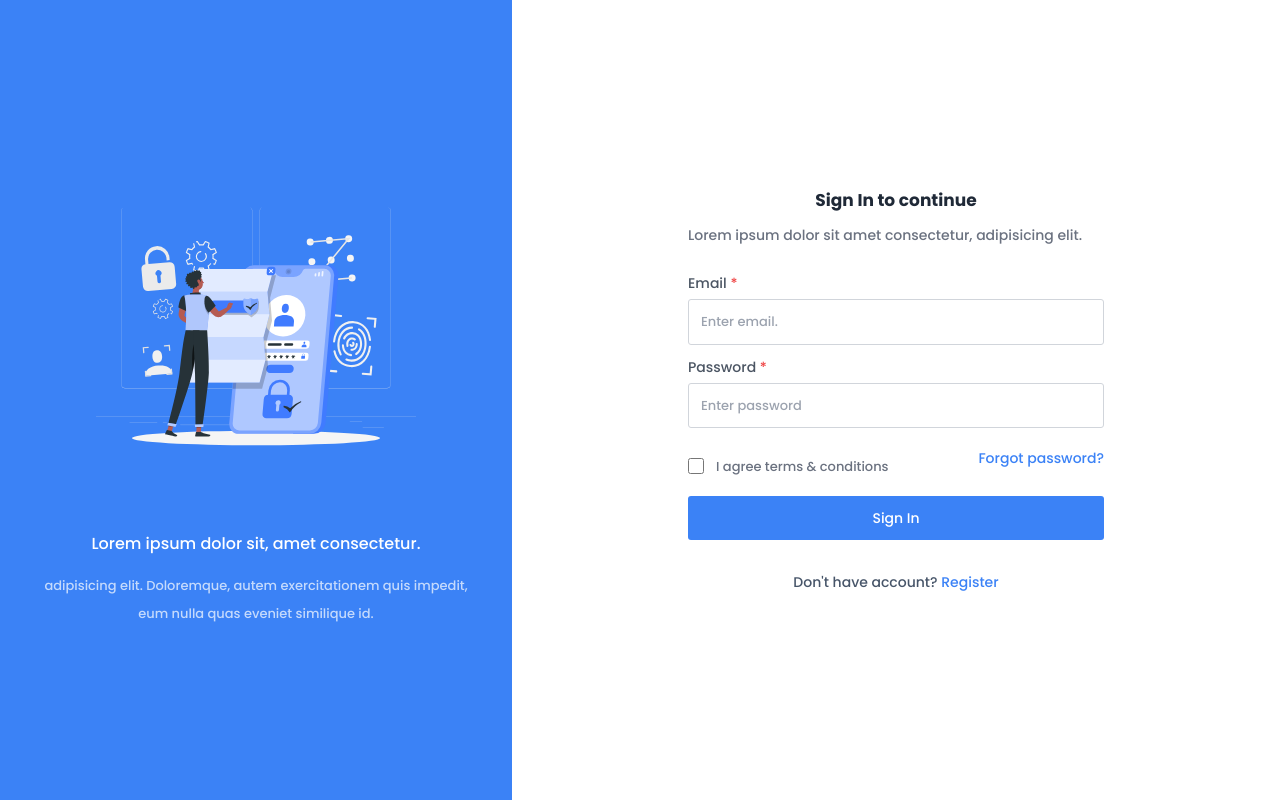
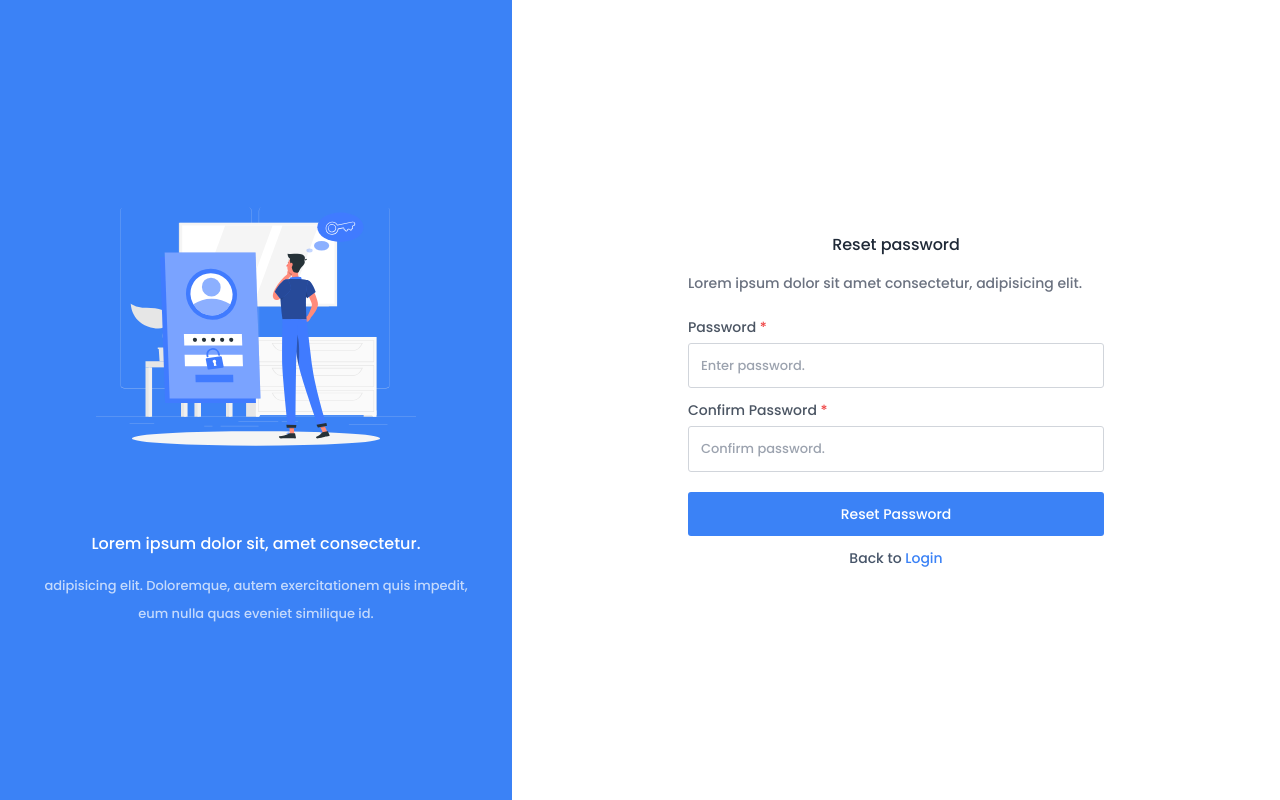
Before and after one commit to Nkaka23dev/User-Account-Management, a React (Vite) app: page /reset-password in a window 1280 px wide. Before the commit this address led to /reset-password#/login. Built offline with nearby package versions, Linux system fonts and the light colour scheme; no server answers; the HTML template or start-up script is replaced by a standard one.

Commit message:
fix: fixed magic link

```diff
--- a/src/App.tsx
+++ b/src/App.tsx
@@ -1,5 +1,5 @@
 import {
-  createHashRouter,
+  createBrowserRouter,
   createRoutesFromElements,
   Navigate,
   Route,
@@ -17,7 +17,7 @@ import { Toaster } from "react-hot-toast";
 import TwoFactorAuth from "./pages/2FA";
 import AuthLayout from "./pages/AuthLayout";
 
-const router = createHashRouter(
+const router = createBrowserRouter(
   createRoutesFromElements(
     <Route>
       <Route element={<AuthLayout />} path="/">
--- a/src/components/Loading.tsx
+++ b/src/components/Loading.tsx
@@ -1,7 +1,7 @@
 export default function Loading({ invert }: { invert?: boolean }) {
     return (
         <div className={`flex  space-x-2 items-center ${invert ? "justify-start" : "justify-center"}`}>
-            <img className={`animate-spin ${invert && "invert"}`} width={20} height={20} src="/vectors/loader.svg" alt="" /> <p className={invert && "text-black text-sm"}>Loading..</p>
+            <img className={`animate-spin ${invert && "invert"}`} width={20} height={20} src="/vectors/loader.svg" alt="" /> <p className={invert && "text-black font-medium text-sm"}>Loading..</p>
         </div>
     )
 }
--- a/src/components/Login.tsx
+++ b/src/components/Login.tsx
@@ -15,11 +15,21 @@ export default function Login() {
 
     const [loading, setloading] = useState(false)
     const schema = yup.object({
-        email: yup.string().required(),
-        password: yup.string().required('Password is required').min(6),
+        email: yup.string().email().required(),
+        password: yup.string().required('Password is required').test(
+            "regex",
+            "Password must be min 8 characters, and have 1 Special Character, 1 Uppercase, 1 Number and 1 Lowercase",
+            val => {
+                const regExp = new RegExp(
+                    "^(?=.*\\d)(?=.*[!@#$%^&*])(?=.*[a-z])(?=.*[A-Z]).{8,}$"
+                );
+                console.log(regExp.test(val), regExp, val);
+                return regExp.test(val);
+            }
+        )
     });
 
-    const { register, handleSubmit, formState: { errors } } =
+    const { register, reset, handleSubmit, getValues, formState: { errors } } =
         useForm({ resolver: yupResolver(schema) });
 
     const navigate = useNavigate()
@@ -30,7 +40,7 @@ export default function Login() {
 
     const onSubmit = (data: any) => {
         setloading(true)
-        authService
+        return authService
             .signIn({ email: data.email, password: data.password })
             .then(() => {
                 toast("Please check your email for authorization code")
@@ -42,6 +52,28 @@ export default function Login() {
                 toast.error("Login failed")
             });
     };
+
+
+    const [sendingLink, setsendingLink] = useState(false)
+
+    const handleSendLoginLink = () => {
+        if (getValues().email) {
+            setsendingLink(true)
+            return authService.sendLoginLink({ email: getValues().email }).then((e) => {
+                setsendingLink(false)
+                reset()
+                toast.success("login link sent. check your inbox")
+            }).catch((e) => {
+                toast.error(e.response.data.message)
+                setsendingLink(false)
+                reset()
+                console.log(e)
+            })
+        }
+    }
+
+
+    const [usePassword, setusePassword] = useState(false)
     return (
         <section>
             <div className='grid lg:grid-cols-1 grid-cols-5 h-screen'>
@@ -76,16 +108,31 @@ export default function Login() {
                         <div className=" w-full ">
                             <Input error={errors['email']} {...register("email")} placeholder="Enter email." label="Email" />
                         </div>
-                        <div className="">
-                            <Input error={errors['password']} type="password" {...register("password")} placeholder="Enter password" label="password" />
-                        </div>
+                        {
+                            usePassword && <div className="">
+                                <Input error={errors['password']} type="password" {...register("password")} placeholder="Enter password" label="password" />
+                            </div>
+                        }
                         <div className="pr-0 mt-5 flex flex-col gap-3">
                             <div className="flex items-center justify-between">
                                 <Checkbox label="I agree terms & conditions" />
                                 <Link to="/forgot-password" className="text-blue-500 font-medium text-sm mb-4 ">Forgot password?</Link>
                             </div>
-                            <button id="login-btn" type="submit" className={`bg-blue-500  w-full text-white font-medium  py-3 rounded-[3px] text-sm hover:bg-blue-600 ${loading ? 'pointer-events-none opacity-70' : ''}`}>
-                                {loading ? <Loading /> : 'Sign In'}
+
+                            <button onClick={(e) => {
+                                if (!usePassword) {
+                                    e.preventDefault()
+                                    setusePassword(true)
+
+                                }
+                            }} id="login-btn" type={usePassword ? "submit" : "button"} className={`bg-blue-500  w-full text-white font-medium  py-3 rounded-[3px] text-sm hover:bg-blue-600 ${loading ? 'pointer-events-none opacity-70' : ''}`}>
+                                Login with password
+                            </button>
+                            <button onClick={() => {
+                                setusePassword(false)
+                                handleSendLoginLink()
+                            }} id="login-btn" className={`bg-blue-100  w-full text-blue-500 font-medium  py-3 rounded-[3px] text-sm hover:bg-blue-100 ${sendingLink ? 'pointer-events-none opacity-70' : ''}`}>
+                                Sigin in with email
                             </button>
 
 
--- a/src/components/Register.tsx
+++ b/src/components/Register.tsx
@@ -36,7 +36,17 @@ export default function Register() {
         photo: yup.string(),
         gender: yup.string().required(),
         martal_status: yup.string().required().label("martal status"),
-        password: yup.string().required('Password is required').min(6),
+        password: yup.string().required('Password is required').test(
+            "regex",
+            "Password must be min 8 characters, and have 1 Special Character, 1 Uppercase, 1 Number and 1 Lowercase",
+            val => {
+                const regExp = new RegExp(
+                    "^(?=.*\\d)(?=.*[!@#$%^&*])(?=.*[a-z])(?=.*[A-Z]).{8,}$"
+                );
+                console.log(regExp.test(val), regExp, val);
+                return regExp.test(val);
+            }
+        ),
         confirm_password: yup.string()
             .oneOf([yup.ref('password')], 'Passwords must match')
     });
--- a/src/components/userprofile/ResetPassword.tsx
+++ b/src/components/userprofile/ResetPassword.tsx
@@ -12,7 +12,17 @@ export default function ResetPassword() {
 
     const schema = yup.object({
         old_password: yup.string().required('Old password is required').min(6),
-        new_password: yup.string().required(' new password is required').min(6),
+        new_password: yup.string().required('Password is required').test(
+            "regex",
+            "Password must be min 8 characters, and have 1 Special Character, 1 Uppercase, 1 Number and 1 Lowercase",
+            val => {
+                const regExp = new RegExp(
+                    "^(?=.*\\d)(?=.*[!@#$%^&*])(?=.*[a-z])(?=.*[A-Z]).{8,}$"
+                );
+                console.log(regExp.test(val), regExp, val);
+                return regExp.test(val);
+            }
+        ),
         comfirm_password: yup.string()
             .oneOf([yup.ref('new_password')], 'Passwords must match')
     });
--- a/src/components/userprofile/UserProfileForm.tsx
+++ b/src/components/userprofile/UserProfileForm.tsx
@@ -17,6 +17,7 @@ export default function UserProfileForm() {
         martal_status: yup.string().required().label("martal status"),
     });
 
+
     const { register, handleSubmit, formState: { errors } } =
         useForm({
             resolver: yupResolver(schema), defaultValues: {
@@ -25,7 +26,8 @@ export default function UserProfileForm() {
                 birth: user.birth,
                 nationality: user.nationality,
                 gender: user.gender,
-                martal_status: user.martal_status
+                martal_status: user.martal_status,
+                age: new Date().getFullYear() - new Date(user.birth).getFullYear()
             }
         });
 
@@ -37,8 +39,9 @@ export default function UserProfileForm() {
                 <Input error={errors['names']}   {...register("names")} placeholder="Enter full Name.." label="Full name" />
                 <Input error={errors['email']} {...register("email")} placeholder="Enter email." label="Email" />
             </div>
-            <div className="grid grid-cols-2 gap-4  ">
+            <div className="grid grid-cols-3 gap-4  ">
                 <Input error={errors['birth']}  {...register("birth")} type="date" placeholder="Date of Birth" label="Date of Birth" />
+                <Input error={errors['age']}  {...register("age")} type="number" placeholder="Age" label="Age" />
                 <Input error={errors['martal_status']} {...register("martal_status")} placeholder="martal status" label="Martal status" />
             </div>
             <div className="grid grid-cols-2 gap-4 capitalize  ">
--- a/src/components/userprofile/VerifyAccount.tsx
+++ b/src/components/userprofile/VerifyAccount.tsx
@@ -68,7 +68,7 @@ export default function VerifyAccount() {
                     <Input error={errors['national_id']}  {...register("national_id")} placeholder="Enter full Name.." label="National ID or passport numbers" />
                     <div className=" ">
                         <label className="text-sm mb-[6px] capitalize block text-gray-600 font-medium " htmlFor="photo">Upload your profile picture <span className='text-red-500'>*</span> </label>
-                        <div className={`border rounded-[3px] px-3 py-3 ${errors['file']?.message ? 'border-red-400 ' : 'border-slate-200 '}`}>
+                        <div className={`border flex items-center justify-between rounded-[3px] px-3 py-3 ${errors['file']?.message ? 'border-red-400 ' : 'border-slate-200 '}`}>
                             <input onChange={(e) => handleUpload(e.target.files[0])} type="file" className={`${loading && 'pointer-events-none opacity-50'} font-medium text-sm text-slate-600`} />
                             {loading && <Loading invert />}
                         </div>
--- a/src/context/authContext.tsx
+++ b/src/context/authContext.tsx
@@ -96,9 +96,10 @@ function useProvideAuth() {
     const parsedUrl = qs.parse(window.location.search.replaceAll("?", ''))
 
     const handleToken = () => {
-        return authService.verify2faToken({ token: parsedUrl.token }).then(({ data }) => {
+        return authService.verifyLoginLink({ token: parsedUrl.token }).then(({ data }) => {
             setCurrentUser(data)
             localStorage.setItem('token', data.access_token)
+            localStorage.setItem('refresh_token', data.refresh_token)
             setLoading(false)
         }).catch((e) => {
             console.log(e.response.data.message)
--- a/src/pages/ForgotPassword.tsx
+++ b/src/pages/ForgotPassword.tsx
@@ -14,7 +14,7 @@ export default function ResetPassword() {
         email: yup.string().email().required('Email is required')
     });
 
-    const { register, handleSubmit, formState: { errors } } =
+    const { register, reset, handleSubmit, formState: { errors } } =
         useForm({ resolver: yupResolver(schema) });
 
     const onSubmit = (data: any) => {
@@ -22,6 +22,7 @@ export default function ResetPassword() {
         return authService.forgotPassword({ email: data.email }).then(({ data }) => {
             toast.success("Check your inbox")
             setloading(false)
+            reset()
             console.log(data)
         }).catch(err => {
             console.log(err)
--- a/src/pages/ResetPassword.tsx
+++ b/src/pages/ResetPassword.tsx
@@ -15,8 +15,19 @@ export default function ForgotPassword() {
     const navigate = useNavigate();
 
     const schema = yup.object({
-        password: yup.string().required('Password is required').min(6),
-        confirm_password: yup.string().required('Password is required').min(6),
+        password: yup.string().required('Password is required').test(
+            "regex",
+            "Password must be min 8 characters, and have 1 Special Character, 1 Uppercase, 1 Number and 1 Lowercase",
+            val => {
+                const regExp = new RegExp(
+                    "^(?=.*\\d)(?=.*[!@#$%^&*])(?=.*[a-z])(?=.*[A-Z]).{8,}$"
+                );
+                console.log(regExp.test(val), regExp, val);
+                return regExp.test(val);
+            }
+        ),
+        confirm_password: yup.string()
+            .oneOf([yup.ref('password')], 'Passwords must match')
     });
     const { register, handleSubmit, formState: { errors } } =
         useForm({ resolver: yupResolver(schema) });
@@ -58,10 +69,10 @@ export default function ForgotPassword() {
                     </div>
                     <form onSubmit={handleSubmit(onSubmit)} className="mt-5">
                         <div className=" w-full ">
-                            <Input error={errors['password']} {...register("password")} placeholder="Enter email." label="password" />
+                            <Input type="password" error={errors['password']} {...register("password")} placeholder="Enter password." label="password" />
                         </div>
                         <div className=" w-full ">
-                            <Input error={errors['confirm_password']} {...register("confirm_password")} placeholder="Confirm password." label="Confirm password" />
+                            <Input type="password" error={errors['confirm_password']} {...register("confirm_password")} placeholder="Confirm password." label="Confirm password" />
                         </div>
 
                         <div className="pr-0 mt-5 flex flex-col gap-3">
```
Also changed, not shown: src/services/auth.service.ts (+10 -0 lines).
